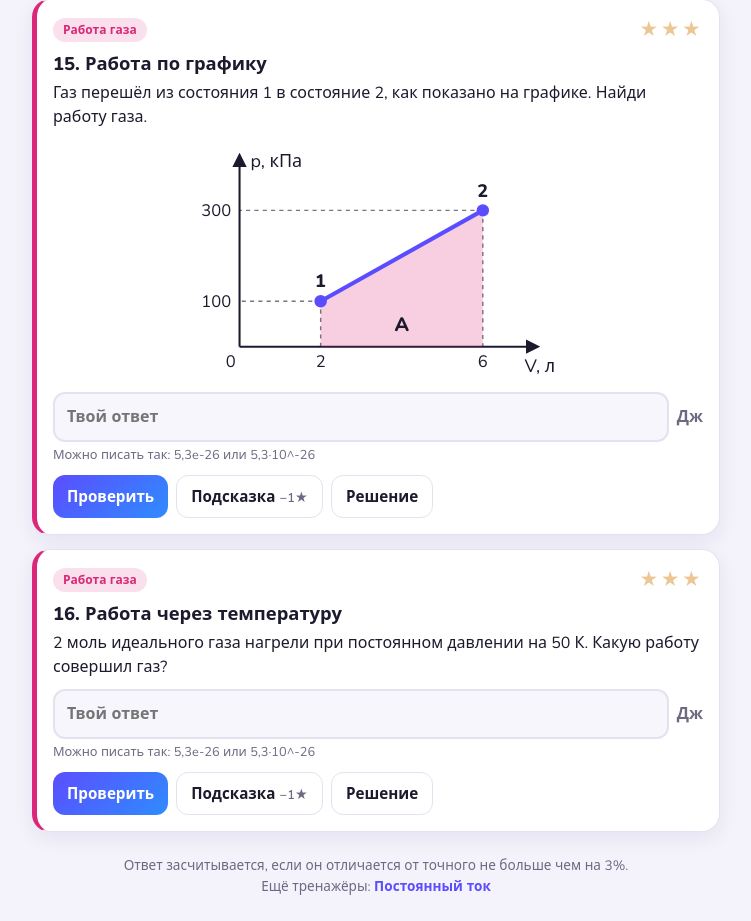
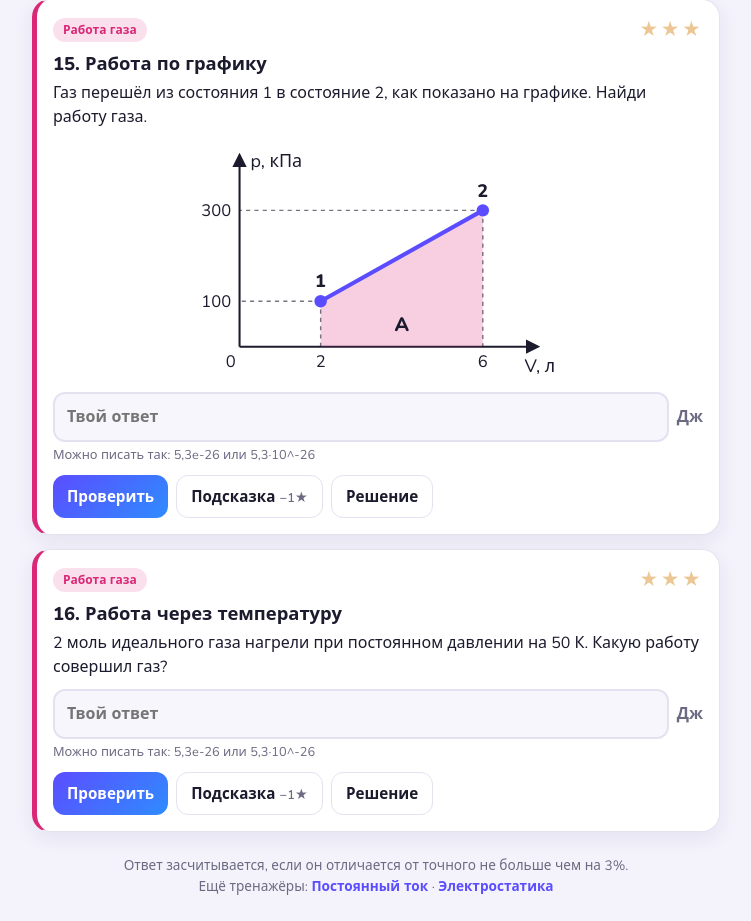
Before and after one commit to dreadzz322/mkt-zadachi, a plain HTML site: page index.html in a window 1280 px wide. Shown: the part 6836-7757 px from the top of the page, without its empty margins (264-1015 px from the left). Drawn offline with nearby package versions, Linux system fonts and the light colour scheme.

Commit message:
Ссылка на тренажёр по электростатике
Co-Authored-By: Claude Opus 5.5 <noreply@anthropic.com>

```diff
--- a/index.html
+++ b/index.html
@@ -431,7 +431,7 @@
 
   <footer>
     Ответ засчитывается, если он отличается от точного не больше чем на 3%.<br>
-    Ещё тренажёры: <a href="https://dreadzz322.github.io/postoyannyj-tok-zadachi/">Постоянный ток</a>
+    Ещё тренажёры: <a href="https://dreadzz322.github.io/postoyannyj-tok-zadachi/">Постоянный ток</a> · <a href="https://dreadzz322.github.io/elektrostatika-zadachi/">Электростатика</a>
   </footer>
 </main>
 
```
